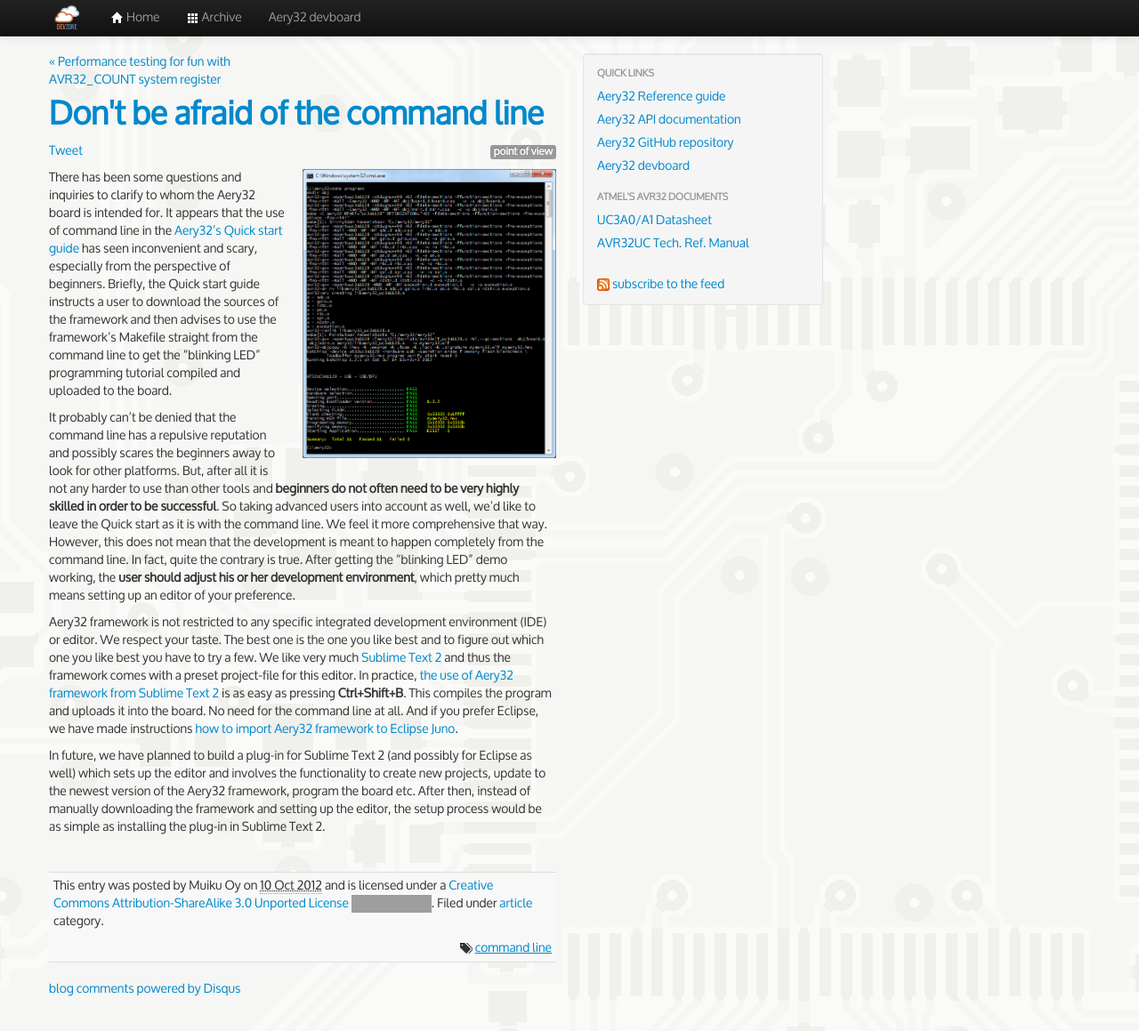
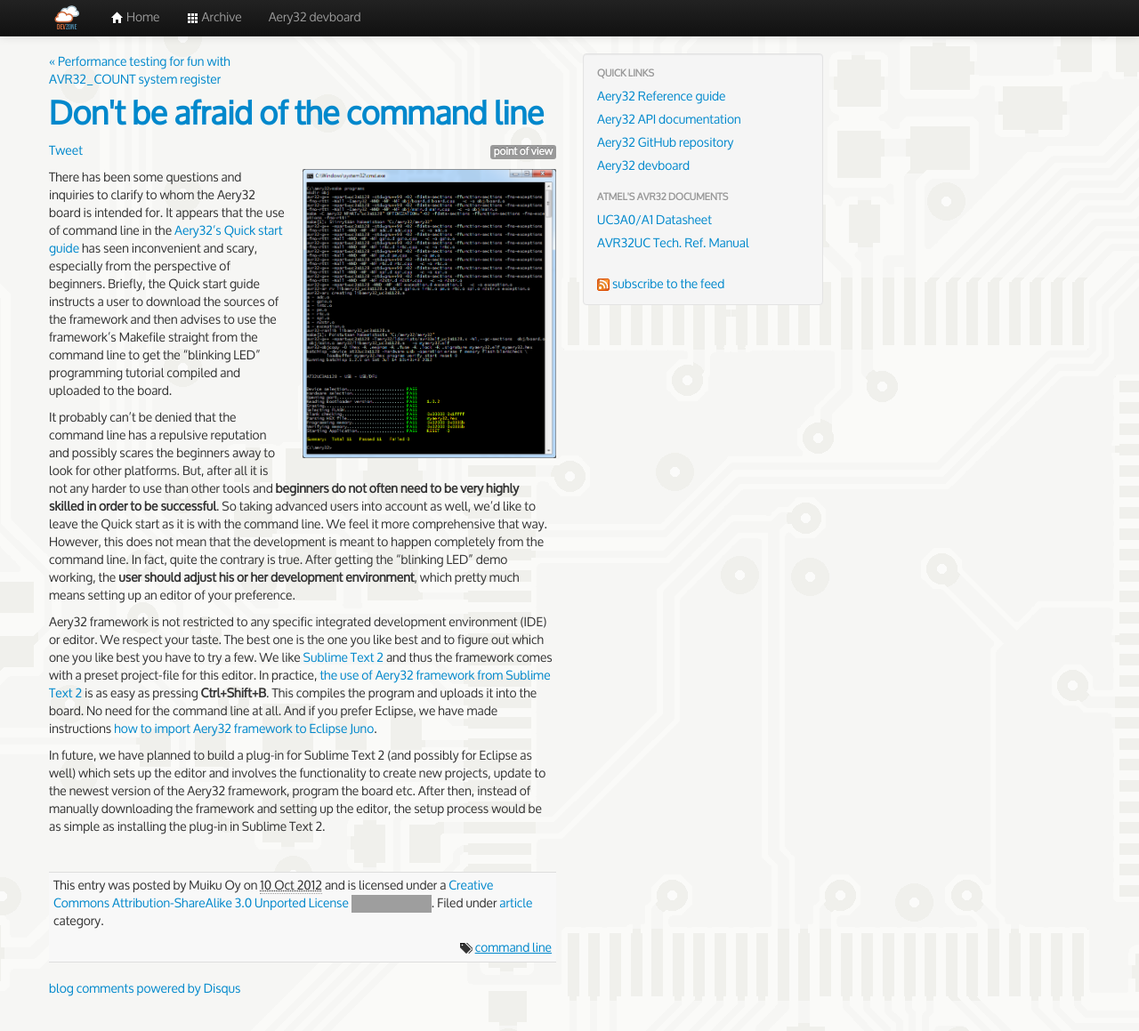
Before and after one commit to aery32/aery32.github.com, a Jekyll site: the page built from _posts/2012-10-10-do_not_be_afraid_of_command_line.md, in a window 1280 px wide and 1162 px high. Shown: the top 1159 px of the window at 89% size. Built offline with Jekyll 4.4.1, drawn with Linux system fonts in a browser that asks for light colours; nearby versions of some CDN libraries; Markdown is read by kramdown in place of the engine named in the settings; comment, search, counter and statistics services are not loaded; grey boxes are pictures that could not be loaded.

Commit message:
Enhance the wording

```diff
--- a/_posts/2012-10-10-do_not_be_afraid_of_command_line.md
+++ b/_posts/2012-10-10-do_not_be_afraid_of_command_line.md
@@ -25,6 +25,6 @@ There has been some questions and inquiries to clarify to whom the Aery32 board
 
 It probably can't be denied that the command line has a repulsive reputation and possibly scares the beginners away to look for other platforms. But, after all it is not any harder to use than other tools and __beginners do not often need to be very highly skilled in order to be successful__. So taking advanced users into account as well, we'd like to leave the Quick start as it is with the command line. We feel it more comprehensive that way. However, this does not mean that the development is meant to happen completely from the command line. In fact, quite the contrary is true. After getting the "blinking LED" demo working, the __user should adjust his or her development environment__, which pretty much means setting up an editor of your preference.
 
-Aery32 framework is not restricted to any specific integrated development environment (IDE) or editor. We respect your taste. The best one is the one you like best and to figure out which one you like best you have to try a few. We like very much [Sublime Text 2](http://www.sublimetext.com/2) and thus the framework comes with a preset project-file for this editor. In practice, [the use of Aery32 framework from Sublime Text 2](http://aery32.readthedocs.org/en/latest/use_with_st2.html) is as easy as pressing __Ctrl+Shift+B__. This compiles the program and uploads it into the board. No need for the command line at all. And if you prefer Eclipse, we have made instructions [how to import Aery32 framework to Eclipse Juno](http://aery32.readthedocs.org/en/latest/use_with_eclipse.html).
+Aery32 framework is not restricted to any specific integrated development environment (IDE) or editor. We respect your taste. The best one is the one you like best and to figure out which one you like best you have to try a few. We like [Sublime Text 2](http://www.sublimetext.com/2) and thus the framework comes with a preset project-file for this editor. In practice, [the use of Aery32 framework from Sublime Text 2](http://aery32.readthedocs.org/en/latest/use_with_st2.html) is as easy as pressing __Ctrl+Shift+B__. This compiles the program and uploads it into the board. No need for the command line at all. And if you prefer Eclipse, we have made instructions [how to import Aery32 framework to Eclipse Juno](http://aery32.readthedocs.org/en/latest/use_with_eclipse.html).
 
 In future, we have planned to build a plug-in for Sublime Text 2 (and possibly for Eclipse as well) which sets up the editor and involves the functionality to create new projects, update to the newest version of the Aery32 framework, program the board etc. After then, instead of manually downloading the framework and setting up the editor, the setup process would be as simple as installing the plug-in in Sublime Text 2.
```
Also changed, not shown: other parts of _posts/2012-10-10-do_not_be_afraid_of_command_line.md (+1 -1 lines).
